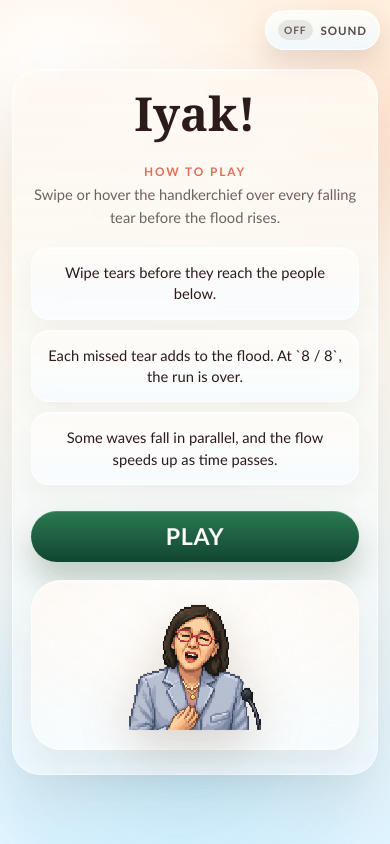
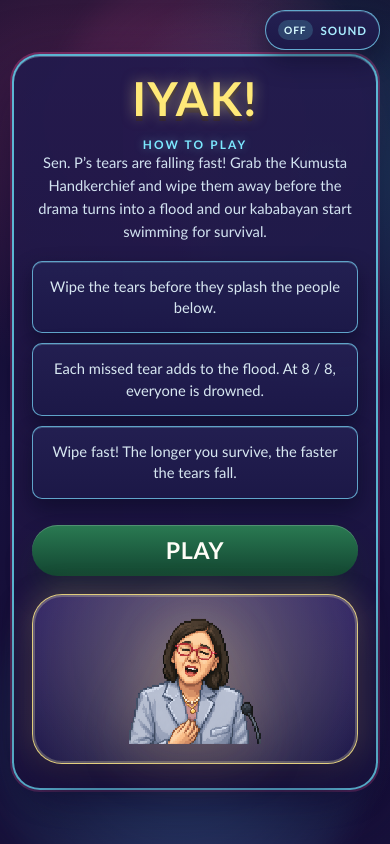
Before and after one commit to kahitsinoprogrammer/senatecry, a React (Vite) app: page / in a window 390 px wide. Built offline with nearby package versions, Linux system fonts and the light colour scheme.

Commit message:
go for final

```diff
--- a/src/App.jsx
+++ b/src/App.jsx
@@ -34,7 +34,7 @@ const initialGame = {
   spawnMs: 900,
   fallSpeed: 220,
   feedback:
-    "Swipe or hover over the falling tears before they turn the bottom of the stage into a flood.",
+    "sdfsdf",
 };
 
 function formatTime(ms) {
@@ -131,7 +131,7 @@ function getInitialStageHeight() {
     return 560;
   }
 
-  return window.innerWidth <= 760 ? 660 : 560;
+  return window.innerWidth <= 760 ? 660 : 670;
 }
 
 export default function App() {
@@ -163,7 +163,7 @@ export default function App() {
   const wipedTearsRef = useRef(0);
   const statusRef = useRef(initialGame.status);
   const stageSizeRef = useRef({
-    width: 360,
+    width: 300,
     height: getInitialStageHeight(),
     floodHeight: BUCKET_HEIGHT,
   });
@@ -613,7 +613,7 @@ export default function App() {
       spawnMs: getSpawnMs(0),
       fallSpeed: getFallSpeed(0),
       feedback:
-        "Swipe or hover over each falling tear before it reaches the flood line. Some waves drop in parallel.",
+        "Sen. P’s tears are falling fast! Grab the Kumusta Handkerchief and wipe them away before the drama turns into a flood and our kababayan start swimming for survival.",
     });
 
     animationRef.current = window.requestAnimationFrame(frame);
@@ -702,18 +702,19 @@ export default function App() {
             <h1 className="intro-title">Iyak! </h1>
             <p className="eyebrow">How To Play</p>
             <p className="intro-lead" style={{ marginTop: -25 }}>
-              Swipe or hover the handkerchief over every falling tear before the
-              flood rises.
+              Sen. P’s tears are falling fast! Grab the Kumusta Handkerchief and
+              wipe them away before the drama turns into a flood and our
+              kababayan start swimming for survival.
             </p>
 
             <div className="intro-rules">
-              <p>Wipe tears before they reach the people below.</p>
+              <p>Wipe the tears before they splash the people below.</p>
               <p>
-                Each missed tear adds to the flood. At `8 / 8`, the run is over.
+                Each missed tear adds to the flood. At 8 / 8, everyone is
+                drowned.
               </p>
               <p>
-                Some waves fall in parallel, and the flow speeds up as time
-                passes.
+                Wipe fast! The longer you survive, the faster the tears fall.
               </p>
             </div>
 
@@ -734,8 +735,6 @@ export default function App() {
                 alt="Pixel-art crying character"
               />
             </div>
-
-
           </div>
         </section>
       </main>
@@ -750,11 +749,10 @@ export default function App() {
         <div className="gameover-glow gameover-glow-two" />
 
         <section className="gameover-panel">
-          <p className="gameover-kicker">Tear Flood Alert</p>
+          <p className="gameover-kicker">Thank you for playing!</p>
           <h1 className="gameover-title">Game Over</h1>
           <p className="gameover-copy">
-            The flood got away from you. Reset the wipe and try to save the
-            crowd again.
+           Hindi n'yo kasi kinumusta!
           </p>
 
           <div className="gameover-portrait-wrap">
@@ -825,7 +823,7 @@ export default function App() {
               >
                 <div className="stage-hud">
                   <span className="stage-chip">
-                    Flood {Math.min(game.bucketDrops, BUCKET_LIMIT)} /{" "}
+                    Tears {Math.min(game.bucketDrops, BUCKET_LIMIT)} /{" "}
                     {BUCKET_LIMIT}
                   </span>
                   <span className="stage-chip">
--- a/src/styles.css
+++ b/src/styles.css
@@ -53,14 +53,14 @@ button {
   align-items: center;
   gap: 8px;
   padding: 9px 12px;
-  border: 1px solid rgba(255, 255, 255, 0.72);
+  border: 1px solid rgba(125, 223, 255, 0.72);
   border-radius: 999px;
   background:
-    linear-gradient(180deg, rgba(255, 252, 246, 0.96), rgba(239, 249, 255, 0.9));
-  color: #574a46;
+    linear-gradient(180deg, rgba(35, 32, 82, 0.96), rgba(28, 25, 72, 0.96));
+  color: #a9ecff;
   box-shadow:
-    0 12px 24px rgba(72, 49, 40, 0.12),
-    inset 0 1px 0 rgba(255, 255, 255, 0.9);
+    0 12px 24px rgba(8, 7, 32, 0.42),
+    inset 0 1px 0 rgba(173, 239, 255, 0.2);
   cursor: pointer;
   font-size: 0.72rem;
   font-weight: 900;
@@ -75,15 +75,15 @@ button {
   min-width: 34px;
   padding: 4px 6px;
   border-radius: 999px;
-  background: rgba(113, 105, 101, 0.14);
-  color: #6a5c57;
+  background: rgba(108, 240, 255, 0.18);
+  color: #d8fbff;
   font-size: 0.64rem;
 }
 
 .sound-toggle.is-on {
   border-color: rgba(86, 197, 139, 0.54);
   background:
-    linear-gradient(180deg, rgba(241, 255, 246, 0.98), rgba(225, 248, 255, 0.92));
+    linear-gradient(180deg, rgba(255, 100, 170, 0.9), rgba(205, 41, 117, 0.9));
 }
 
 .sound-toggle.is-on .sound-toggle-icon {
@@ -97,6 +97,11 @@ button {
   height: 100dvh;
   overflow: hidden;
   padding: clamp(12px, 2vw, 24px);
+  background:
+    radial-gradient(circle at 16% 12%, rgba(255, 78, 159, 0.2), transparent 28%),
+    radial-gradient(circle at 84% 18%, rgba(84, 226, 255, 0.2), transparent 30%),
+    radial-gradient(circle at 48% 86%, rgba(126, 165, 255, 0.16), transparent 24%),
+    linear-gradient(180deg, #130f2e 0%, #1b1443 58%, #171038 100%);
 }
 
 .intro-shell {
@@ -106,6 +111,11 @@ button {
   display: grid;
   place-items: center;
   padding: clamp(16px, 3vw, 28px);
+  background:
+    radial-gradient(circle at 18% 14%, rgba(255, 83, 154, 0.22), transparent 32%),
+    radial-gradient(circle at 84% 20%, rgba(68, 223, 255, 0.24), transparent 30%),
+    radial-gradient(circle at 52% 86%, rgba(120, 158, 255, 0.2), transparent 26%),
+    linear-gradient(180deg, #130f2e 0%, #1c1445 52%, #18113b 100%);
 }
 
 .intro-panel {
@@ -117,34 +127,41 @@ button {
   gap: clamp(20px, 4vw, 40px);
   align-items: center;
   padding: clamp(24px, 4vw, 40px);
-  border: 1px solid rgba(255, 255, 255, 0.6);
-  border-radius: 36px;
+  border: 2px solid rgba(111, 233, 255, 0.76);
+  border-radius: 24px;
   background:
-    linear-gradient(180deg, rgba(255, 249, 241, 0.94), rgba(240, 250, 255, 0.82)),
-    radial-gradient(circle at top right, rgba(255, 214, 180, 0.28), rgba(255, 214, 180, 0));
+    linear-gradient(180deg, rgba(33, 25, 75, 0.95), rgba(24, 18, 60, 0.95)),
+    linear-gradient(90deg, rgba(255, 95, 162, 0.2), rgba(74, 228, 255, 0.18));
   box-shadow:
-    0 30px 64px rgba(83, 56, 46, 0.1),
-    inset 0 1px 0 rgba(255, 255, 255, 0.82);
-  backdrop-filter: blur(10px);
+    0 26px 64px rgba(10, 5, 35, 0.62),
+    0 0 0 2px rgba(255, 87, 164, 0.34),
+    inset 0 1px 0 rgba(199, 247, 255, 0.3);
 }
 
 .intro-copy {
   display: flex;
   flex-direction: column;
   gap: 18px;
+  color: #ebf6ff;
 }
 
 .intro-title {
   margin: 0;
-  font-family: Georgia, "Times New Roman", serif;
+  font-family: "Trebuchet MS", "Gill Sans", sans-serif;
   font-size: clamp(3rem, 7vw, 5.4rem);
-  line-height: 0.9;
+  line-height: 0.88;
+  letter-spacing: 0.03em;
+  text-transform: uppercase;
+  color: #ffe978;
+  text-shadow:
+    0 0 14px rgba(255, 241, 145, 0.5),
+    0 5px 0 rgba(53, 35, 15, 0.45);
 }
 
 .intro-lead {
   max-width: 36rem;
   margin: 0;
-  color: var(--muted);
+  color: rgba(226, 244, 255, 0.92);
   font-size: 1.05rem;
   line-height: 1.55;
 }
@@ -157,14 +174,14 @@ button {
 .intro-rules p {
   margin: 0;
   padding: 14px 16px;
-  border-radius: 18px;
-  border: 1px solid rgba(255, 255, 255, 0.64);
+  border-radius: 10px;
+  border: 1px solid rgba(125, 223, 255, 0.7);
   background:
-    linear-gradient(180deg, rgba(255, 252, 248, 0.94), rgba(248, 252, 255, 0.9));
+    linear-gradient(180deg, rgba(35, 32, 82, 0.96), rgba(28, 25, 72, 0.96));
   box-shadow:
-    0 12px 24px rgba(84, 58, 45, 0.05),
-    inset 0 1px 0 rgba(255, 255, 255, 0.88);
-  color: var(--ink);
+    0 10px 22px rgba(4, 7, 28, 0.48),
+    inset 0 1px 0 rgba(164, 233, 255, 0.24);
+  color: rgba(231, 248, 255, 0.92);
   font-size: 0.96rem;
   line-height: 1.45;
 }
@@ -174,6 +191,13 @@ button {
   min-width: min(100%, 240px);
   margin-top: 8px;
   padding-inline: 28px;
+  border: 2px solid rgba(255, 235, 133, 0.8);
+  background:
+    linear-gradient(180deg, #ff5d9f 0%, #d93279 100%);
+  box-shadow:
+    0 18px 30px rgba(62, 10, 33, 0.52),
+    0 0 24px rgba(255, 110, 172, 0.4),
+    inset 0 1px 0 rgba(255, 224, 240, 0.55);
 }
 
 .intro-visual {
@@ -199,12 +223,21 @@ button {
 .intro-portrait-card {
   padding: 18px;
   background:
-    radial-gradient(circle at top, rgba(255, 255, 255, 0.96), rgba(255, 255, 255, 0)),
-    linear-gradient(180deg, rgba(255, 246, 237, 0.86), rgba(248, 252, 255, 0.74));
+    radial-gradient(circle at 50% 40%, rgba(255, 239, 159, 0.34), rgba(255, 239, 159, 0)),
+    linear-gradient(180deg, rgba(49, 37, 106, 0.92), rgba(29, 24, 76, 0.92));
+  border-color: rgba(255, 234, 132, 0.85);
+  box-shadow:
+    0 20px 38px rgba(15, 7, 48, 0.62),
+    0 0 30px rgba(255, 227, 121, 0.28),
+    inset 0 0 0 2px rgba(255, 245, 188, 0.24);
 }
 
 .intro-character-image {
   width: min(100%, 360px);
+  filter:
+    drop-shadow(0 0 18px rgba(255, 229, 124, 0.72))
+    drop-shadow(0 0 36px rgba(87, 224, 255, 0.45))
+    drop-shadow(0 14px 22px rgba(13, 6, 47, 0.8));
 }
 
 .intro-handkerchief-card {
@@ -256,9 +289,9 @@ button {
   place-items: center;
   padding: clamp(16px, 3vw, 32px);
   background:
-    radial-gradient(circle at 50% 18%, rgba(254, 211, 120, 0.26), transparent 24%),
-    radial-gradient(circle at 50% 56%, rgba(62, 150, 220, 0.14), transparent 26%),
-    linear-gradient(180deg, #201112 0%, #0f0809 100%);
+    radial-gradient(circle at 20% 14%, rgba(255, 90, 165, 0.22), transparent 30%),
+    radial-gradient(circle at 80% 18%, rgba(82, 230, 255, 0.24), transparent 30%),
+    linear-gradient(180deg, #120d2c 0%, #1a1241 52%, #140f34 100%);
 }
 
 .gameover-glow {
@@ -294,19 +327,21 @@ button {
   align-items: center;
   gap: 18px;
   padding: clamp(24px, 4vw, 40px);
-  border: 1px solid rgba(255, 242, 220, 0.18);
-  border-radius: 30px;
+  border: 2px solid rgba(111, 233, 255, 0.62);
+  border-radius: 24px;
   background:
-    linear-gradient(180deg, rgba(42, 24, 24, 0.9), rgba(24, 12, 14, 0.96));
+    linear-gradient(180deg, rgba(33, 25, 75, 0.95), rgba(24, 18, 60, 0.95)),
+    linear-gradient(90deg, rgba(255, 94, 163, 0.16), rgba(74, 228, 255, 0.14));
   box-shadow:
-    0 28px 80px rgba(0, 0, 0, 0.42),
-    inset 0 1px 0 rgba(255, 248, 240, 0.1);
+    0 28px 80px rgba(0, 0, 0, 0.52),
+    0 0 0 2px rgba(255, 87, 164, 0.32),
+    inset 0 1px 0 rgba(201, 246, 255, 0.2);
   text-align: center;
 }
 
 .gameover-kicker {
   margin: 0;
-  color: #f0b067;
+  color: #7ce9ff;
   font-size: 0.78rem;
   font-weight: 900;
   letter-spacing: 0.2em;
@@ -315,16 +350,21 @@ button {
 
 .gameover-title {
   margin: 0;
-  color: #fff4e2;
-  font-family: Georgia, "Times New Roman", serif;
+  color: #ffe978;
+  font-family: "Trebuchet MS", "Gill Sans", sans-serif;
   font-size: clamp(3rem, 10vw, 5.4rem);
-  line-height: 0.9;
+  line-height: 0.88;
+  letter-spacing: 0.03em;
+  text-transform: uppercase;
+  text-shadow:
+    0 0 14px rgba(255, 241, 145, 0.5),
+    0 5px 0 rgba(53, 35, 15, 0.45);
 }
 
 .gameover-copy {
   max-width: 34rem;
   margin: 0;
-  color: rgba(255, 237, 222, 0.8);
+  color: rgba(226, 244, 255, 0.9);
   font-size: 1rem;
   line-height: 1.5;
 }
@@ -372,11 +412,14 @@ button {
   justify-content: center;
   min-width: min(100%, 280px);
   padding: 16px 28px;
-  border: 0;
+  border: 2px solid rgba(255, 235, 133, 0.8);
   border-radius: 999px;
-  background: linear-gradient(180deg, #1d6a1f 0%, #123d14 100%);
+  background: linear-gradient(180deg, #ff5d9f 0%, #d93279 100%);
   color: #fffdf7;
-  box-shadow: 0 20px 32px rgba(8, 25, 10, 0.44);
+  box-shadow:
+    0 18px 30px rgba(62, 10, 33, 0.52),
+    0 0 24px rgba(255, 110, 172, 0.4),
+    inset 0 1px 0 rgba(255, 224, 240, 0.55);
   cursor: pointer;
 }
 
@@ -396,14 +439,14 @@ button {
 .gameover-stat {
   padding: 16px 18px;
   border-radius: 20px;
-  border: 1px solid rgba(255, 234, 210, 0.14);
-  background: rgba(255, 247, 235, 0.08);
-  box-shadow: inset 0 1px 0 rgba(255, 255, 255, 0.08);
+  border: 1px solid rgba(125, 223, 255, 0.52);
+  background: rgba(25, 24, 68, 0.7);
+  box-shadow: inset 0 1px 0 rgba(190, 244, 255, 0.14);
 }
 
 .gameover-stat-label {
   display: block;
-  color: rgba(255, 219, 183, 0.72);
+  color: rgba(124, 233, 255, 0.9);
   font-size: 0.74rem;
   font-weight: 800;
   letter-spacing: 0.14em;
@@ -413,7 +456,7 @@ button {
 .gameover-stat-value {
   display: block;
   margin-top: 10px;
-  color: #fff8ee;
+  color: #ffe978;
   font-size: clamp(1.3rem, 4vw, 2rem);
   font-weight: 900;
   line-height: 1;
@@ -431,7 +474,7 @@ button {
   right: 4%;
   width: 320px;
   height: 320px;
-  background: radial-gradient(circle, rgba(255, 252, 248, 0.95), rgba(255, 252, 248, 0));
+  background: radial-gradient(circle, rgba(255, 92, 168, 0.35), rgba(255, 92, 168, 0));
 }
 
 .ambient-two {
@@ -439,7 +482,7 @@ button {
   left: -10px;
   width: 380px;
   height: 380px;
-  background: radial-gradient(circle, rgba(111, 211, 255, 0.28), rgba(111, 211, 255, 0));
+  background: radial-gradient(circle, rgba(89, 224, 255, 0.3), rgba(89, 224, 255, 0));
 }
 
 .layout-shell {
@@ -480,12 +523,13 @@ button {
 }
 
 .eyebrow {
-  margin: 0 5 0 0px;
-  color: var(--accent);
+  margin: 0 0 6px;
+  color: #7ce9ff;
   font-size: 0.74rem;
   font-weight: 800;
-  letter-spacing: 0.16em;
+  letter-spacing: 0.18em;
   text-transform: uppercase;
+  text-shadow: 0 0 10px rgba(124, 233, 255, 0.4);
 }
 
 .hero-banner h1 {
@@ -524,14 +568,15 @@ button {
   gap: 12px;
   min-height: 0;
   padding: 14px;
-  border: 1px solid rgba(255, 255, 255, 0.54);
-  border-radius: 30px;
+  border: 2px solid rgba(111, 233, 255, 0.62);
+  border-radius: 24px;
   background:
-    linear-gradient(180deg, rgba(255, 249, 242, 0.92), rgba(253, 255, 255, 0.72)),
-    radial-gradient(circle at top left, rgba(255, 225, 196, 0.34), rgba(255, 225, 196, 0));
+    linear-gradient(180deg, rgba(33, 25, 75, 0.95), rgba(24, 18, 60, 0.95)),
+    linear-gradient(90deg, rgba(255, 95, 162, 0.16), rgba(74, 228, 255, 0.14));
   box-shadow:
-    0 20px 42px rgba(95, 64, 51, 0.08),
-    inset 0 1px 0 rgba(255, 255, 255, 0.82);
+    0 20px 42px rgba(8, 5, 33, 0.52),
+    0 0 0 2px rgba(255, 87, 164, 0.26),
+    inset 0 1px 0 rgba(199, 247, 255, 0.2);
   backdrop-filter: blur(8px);
 }
 
@@ -582,14 +627,14 @@ button {
   width: 100%;
   min-height: 64px;
   padding: 14px 14px 16px;
-  border: 2px solid rgba(232, 130, 95, 0.84);
+  border: 2px solid rgba(125, 223, 255, 0.8);
   border-radius: 22px;
   background:
-    linear-gradient(180deg, rgba(255, 251, 246, 0.98), rgba(255, 244, 236, 0.94));
+    linear-gradient(180deg, rgba(35, 32, 82, 0.96), rgba(28, 25, 72, 0.96));
   box-shadow:
-    0 12px 24px rgba(87, 61, 53, 0.08),
-    inset 0 1px 0 rgba(255, 255, 255, 0.86);
-  color: var(--ink);
+    0 12px 24px rgba(4, 7, 28, 0.48),
+    inset 0 1px 0 rgba(164, 233, 255, 0.24);
+  color: rgba(231, 248, 255, 0.95);
   font-size: 0.88rem;
   font-weight: 800;
   text-align: center;
@@ -605,9 +650,9 @@ button {
   bottom: -10px;
   width: 18px;
   height: 18px;
-  border-right: 2px solid rgba(232, 130, 95, 0.84);
-  border-bottom: 2px solid rgba(232, 130, 95, 0.84);
-  background: rgba(255, 248, 240, 0.96);
+  border-right: 2px solid rgba(125, 223, 255, 0.8);
+  border-bottom: 2px solid rgba(125, 223, 255, 0.8);
+  background: rgba(31, 29, 76, 0.96);
   transform: translateX(-50%) rotate(45deg);
 }
 
@@ -728,13 +773,15 @@ button {
   display: flex;
   flex-direction: column;
   padding: 14px;
-  border: 1px solid rgba(255, 255, 255, 0.54);
-  border-radius: 34px;
+  border: 2px solid rgba(111, 233, 255, 0.62);
+  border-radius: 24px;
   background:
-    linear-gradient(180deg, rgba(255, 250, 244, 0.86), rgba(241, 250, 255, 0.78));
+    linear-gradient(180deg, rgba(33, 25, 75, 0.95), rgba(24, 18, 60, 0.95)),
+    linear-gradient(90deg, rgba(255, 95, 162, 0.12), rgba(74, 228, 255, 0.14));
   box-shadow:
-    0 24px 50px rgba(76, 46, 37, 0.08),
-    inset 0 1px 0 rgba(255, 255, 255, 0.84);
+    0 24px 50px rgba(8, 5, 33, 0.52),
+    0 0 0 2px rgba(255, 87, 164, 0.22),
+    inset 0 1px 0 rgba(199, 247, 255, 0.2);
   backdrop-filter: blur(10px);
 }
 
@@ -765,28 +812,28 @@ button {
   align-items: center;
   padding: 6px 10px;
   border-radius: 999px;
-  border: 1px solid rgba(255, 255, 255, 0.62);
+  border: 1px solid rgba(125, 223, 255, 0.72);
   background:
-    linear-gradient(180deg, rgba(255, 251, 245, 0.96), rgba(245, 252, 255, 0.92));
-  color: #6c5d59;
+    linear-gradient(180deg, rgba(35, 32, 82, 0.96), rgba(28, 25, 72, 0.96));
+  color: #a9ecff;
   font-size: 0.72rem;
   font-weight: 800;
   letter-spacing: 0.08em;
   text-transform: uppercase;
-  box-shadow: 0 8px 18px rgba(88, 61, 49, 0.06);
+  box-shadow: 0 8px 18px rgba(4, 7, 28, 0.42);
 }
 
 .stage-frame {
   flex: 1;
   min-height: 0;
   padding: 12px;
-  border: 1px solid rgba(255, 255, 255, 0.62);
-  border-radius: 28px;
+  border: 1px solid rgba(125, 223, 255, 0.62);
+  border-radius: 18px;
   background:
-    linear-gradient(180deg, rgba(255, 250, 243, 0.82), rgba(238, 248, 255, 0.8));
+    linear-gradient(180deg, rgba(26, 22, 65, 0.9), rgba(20, 17, 58, 0.9));
   box-shadow:
-    0 18px 38px rgba(76, 46, 37, 0.07),
-    inset 0 1px 0 rgba(255, 255, 255, 0.88);
+    0 18px 38px rgba(6, 7, 30, 0.56),
+    inset 0 1px 0 rgba(173, 239, 255, 0.18);
 }
 
 .game-stage-frame {
@@ -808,12 +855,12 @@ button {
   overflow: hidden;
   border-radius: 22px;
   background:
-    radial-gradient(circle at 16% 14%, rgba(255, 255, 255, 0.98), rgba(255, 255, 255, 0) 18%),
-    radial-gradient(circle at 82% 18%, rgba(255, 225, 182, 0.54), rgba(255, 225, 182, 0) 18%),
-    linear-gradient(180deg, #fffefc 0%, #fff4e7 24%, #eef8ff 62%, #ddf1ff 100%);
+    radial-gradient(circle at 16% 14%, rgba(255, 98, 168, 0.18), rgba(255, 98, 168, 0) 18%),
+    radial-gradient(circle at 82% 18%, rgba(114, 233, 255, 0.2), rgba(114, 233, 255, 0) 18%),
+    linear-gradient(180deg, #1d184b 0%, #1d1956 30%, #19245f 65%, #1a2b69 100%);
   box-shadow:
-    inset 0 1px 0 rgba(255, 255, 255, 0.9),
-    inset 0 -18px 30px rgba(86, 176, 224, 0.12);
+    inset 0 1px 0 rgba(173, 239, 255, 0.24),
+    inset 0 -18px 30px rgba(86, 176, 224, 0.2);
   cursor: none;
   touch-action: none;
   user-select: none;
```
